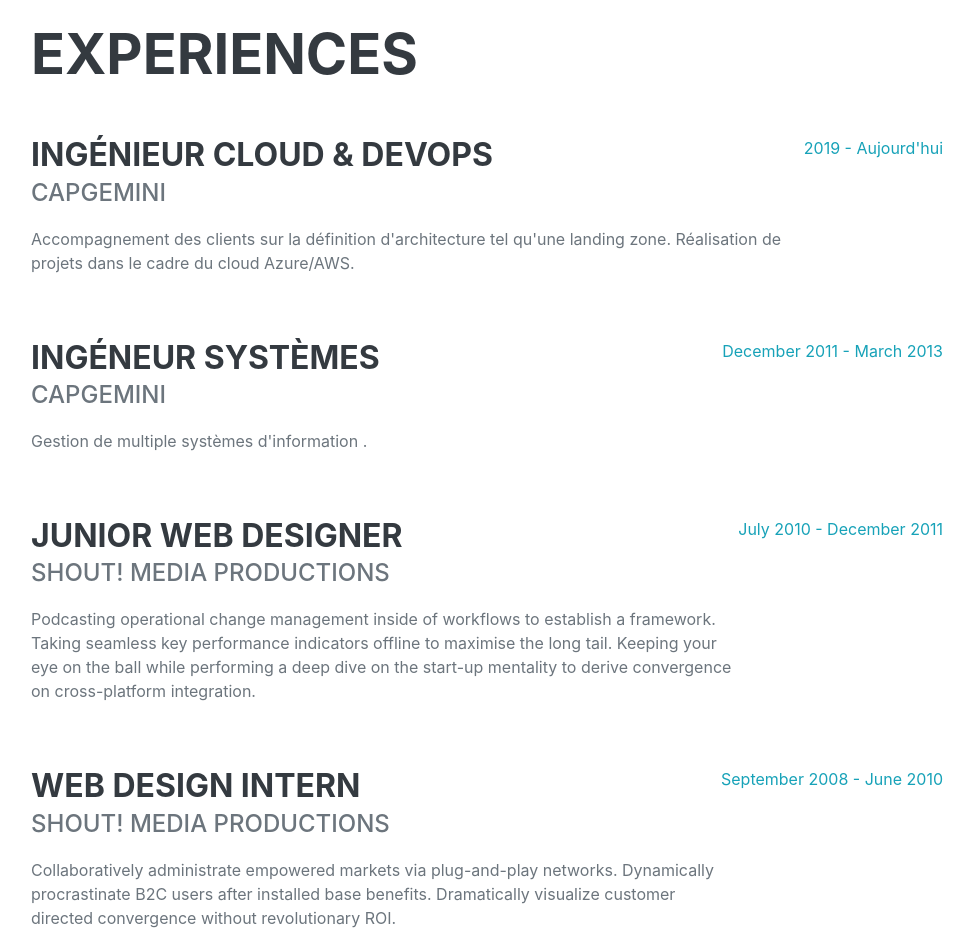
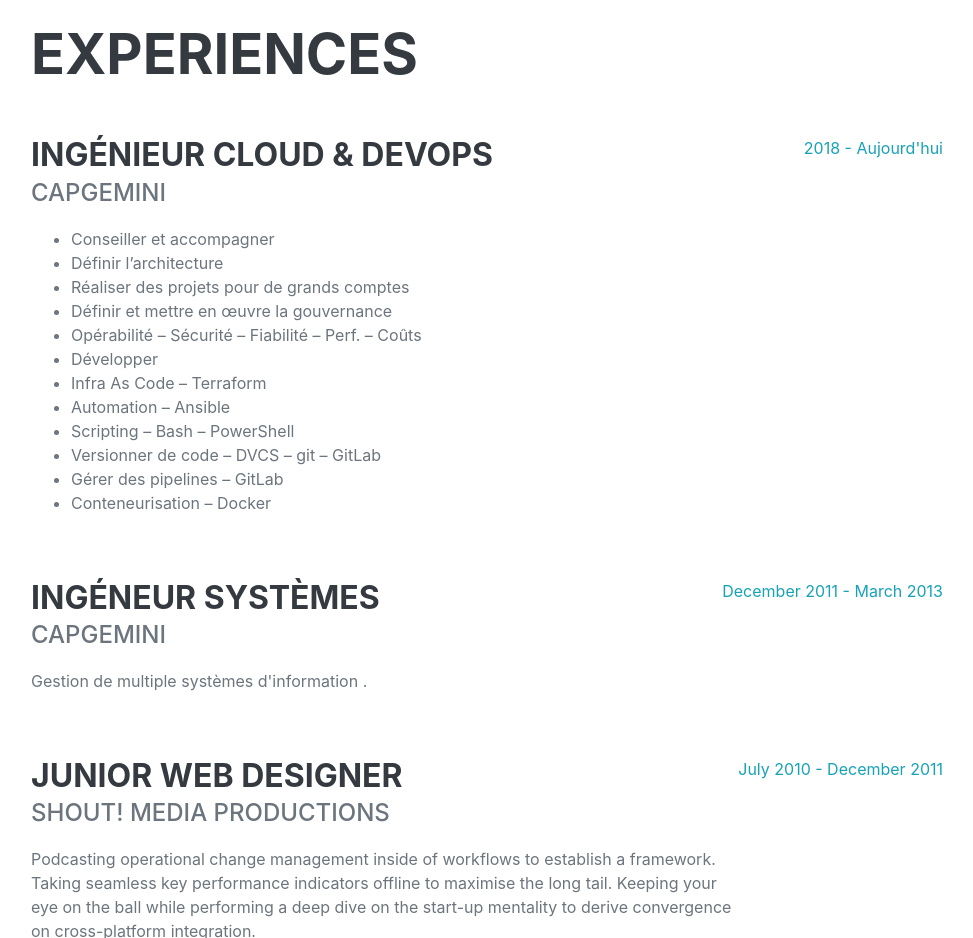
Before and after one commit to Benoit-LAGUET/my-resume, a plain HTML site: page index.html in a window 1280 px wide. Shown: the part 860-1798 px from the top of the page, without its empty margins (289-1262 px from the left). Drawn offline with nearby package versions, Linux system fonts and the light colour scheme; a web font is replaced by a local one.

Commit message:
update: exp1

```diff
--- a/index.html
+++ b/index.html
@@ -66,9 +66,23 @@
                         <div class="flex-grow-1">
                             <h3 class="mb-0">Ingénieur Cloud & DevOps</h3>
                             <div class="subheading mb-3">Capgemini</div>
-                            <p>Accompagnement des clients sur la définition d'architecture tel qu'une landing zone. Réalisation de projets dans le cadre du cloud Azure/AWS.</p>
+                            <ul>
+                                <li>Conseiller et accompagner</li>
+                                <li>Définir l’architecture</li>
+                                <li>Réaliser des projets pour de grands comptes</li>
+                                <li>Définir et mettre en œuvre la gouvernance</li>
+                                <li>Opérabilité – Sécurité – Fiabilité – Perf. – Coûts</li>
+                                <li>Développer</li>
+                                <li>Infra As Code – Terraform</li>
+                                <li>Automation – Ansible</li>
+                                <li>Scripting – Bash – PowerShell</li>
+                                <li>Versionner de code – DVCS – git – GitLab</li>
+                                <li>Gérer des pipelines – GitLab</li>
+                                <li>Conteneurisation – Docker</li>
+                            </ul>
+                            <p></p>
                         </div>
-                        <div class="flex-shrink-0"><span class="text-primary">2019 - Aujourd'hui</span></div>
+                        <div class="flex-shrink-0"><span class="text-primary">2018 - Aujourd'hui</span></div>
                     </div>
                     <div class="d-flex flex-column flex-md-row justify-content-between mb-5">
                         <div class="flex-grow-1">
```
